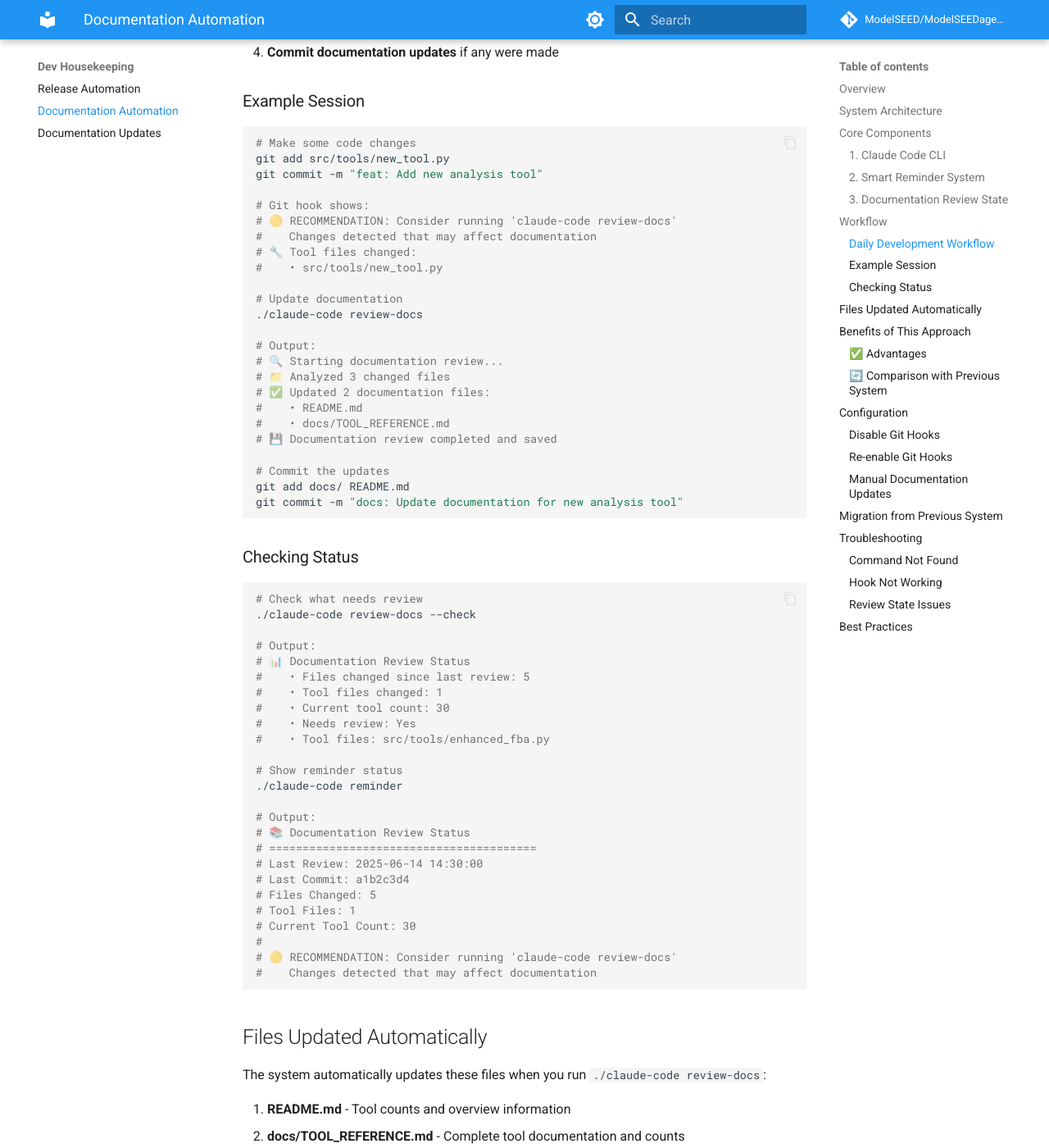
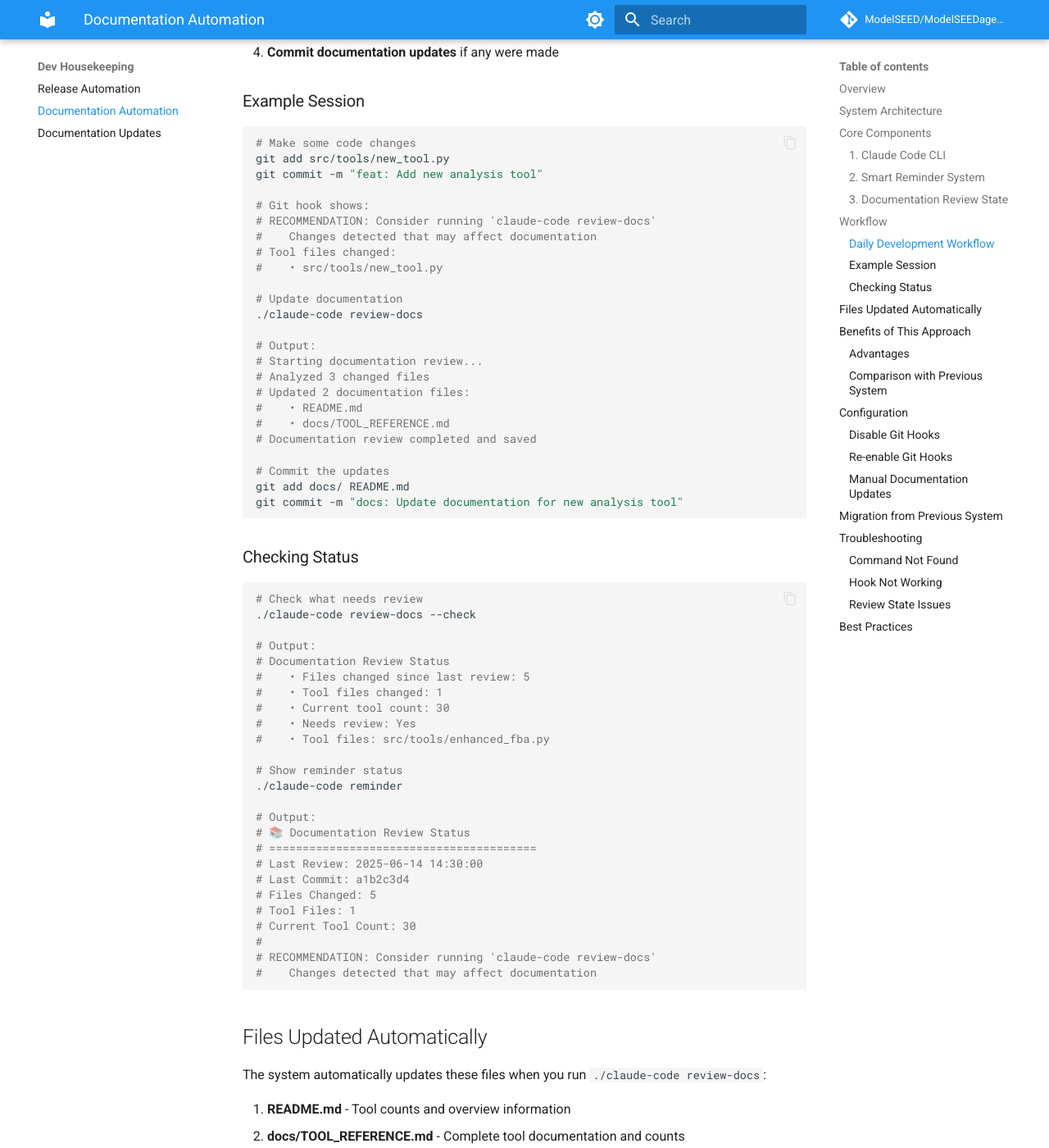
Before and after one commit to jplfaria/ModelSEEDagent, an MkDocs documentation site: the page built from docs/operations/documentation-automation.md, in a window 1280 px wide and 1400 px high, scrolled down 2524 px. Shown: the whole window at 82% size. Built offline with MkDocs 1.6.1 and Material for MkDocs 9.7.7, drawn with Linux system fonts in a browser that asks for light colours; a script that is not in the unit is left out; comment, search, counter and statistics services are not loaded; some of the changed text lies outside the part shown.

````diff
--- a/docs/operations/documentation-automation.md
+++ b/docs/operations/documentation-automation.md
@@ -117,21 +117,21 @@ git add src/tools/new_tool.py
 git commit -m "feat: Add new analysis tool"
 
 # Git hook shows:
-# 🟡 RECOMMENDATION: Consider running 'claude-code review-docs'
+# RECOMMENDATION: Consider running 'claude-code review-docs'
 #    Changes detected that may affect documentation
-# 🔧 Tool files changed:
+# Tool files changed:
 #    • src/tools/new_tool.py
 
 # Update documentation
 ./claude-code review-docs
 
 # Output:
-# 🔍 Starting documentation review...
-# 📁 Analyzed 3 changed files
-# ✅ Updated 2 documentation files:
+# Starting documentation review...
+# Analyzed 3 changed files
+# Updated 2 documentation files:
 #    • README.md
 #    • docs/TOOL_REFERENCE.md
-# 💾 Documentation review completed and saved
+# Documentation review completed and saved
 
 # Commit the updates
 git add docs/ README.md
@@ -145,7 +145,7 @@ git commit -m "docs: Update documentation for new analysis tool"
 ./claude-code review-docs --check
 
 # Output:
-# 📊 Documentation Review Status
+# Documentation Review Status
 #    • Files changed since last review: 5
 #    • Tool files changed: 1
 #    • Current tool count: 30
@@ -164,7 +164,7 @@ git commit -m "docs: Update documentation for new analysis tool"
 # Tool Files: 1
 # Current Tool Count: 30
 #
-# 🟡 RECOMMENDATION: Consider running 'claude-code review-docs'
+# RECOMMENDATION: Consider running 'claude-code review-docs'
 #    Changes detected that may affect documentation
 ```
 
@@ -179,14 +179,14 @@ The system automatically updates these files when you run `./claude-code review-
 
 ## Benefits of This Approach
 
-### ✅ Advantages
+### Advantages
 - **Full Control** - You decide when documentation gets updated
 - **No Complexity** - Simple commands, no complex automation to debug
 - **Smart Reminders** - Helpful hints without being intrusive
 - **Reliable** - No automatic systems that can fail or misbehave
 - **Fast Development** - Focus on coding, update docs when convenient
 
-### 🔄 Comparison with Previous System
+### Comparison with Previous System
 - **Before**: Complex automatic git analysis, frequent failures, debugging overhead
 - **After**: Simple trigger-based system, reliable operation, developer control
 
````
